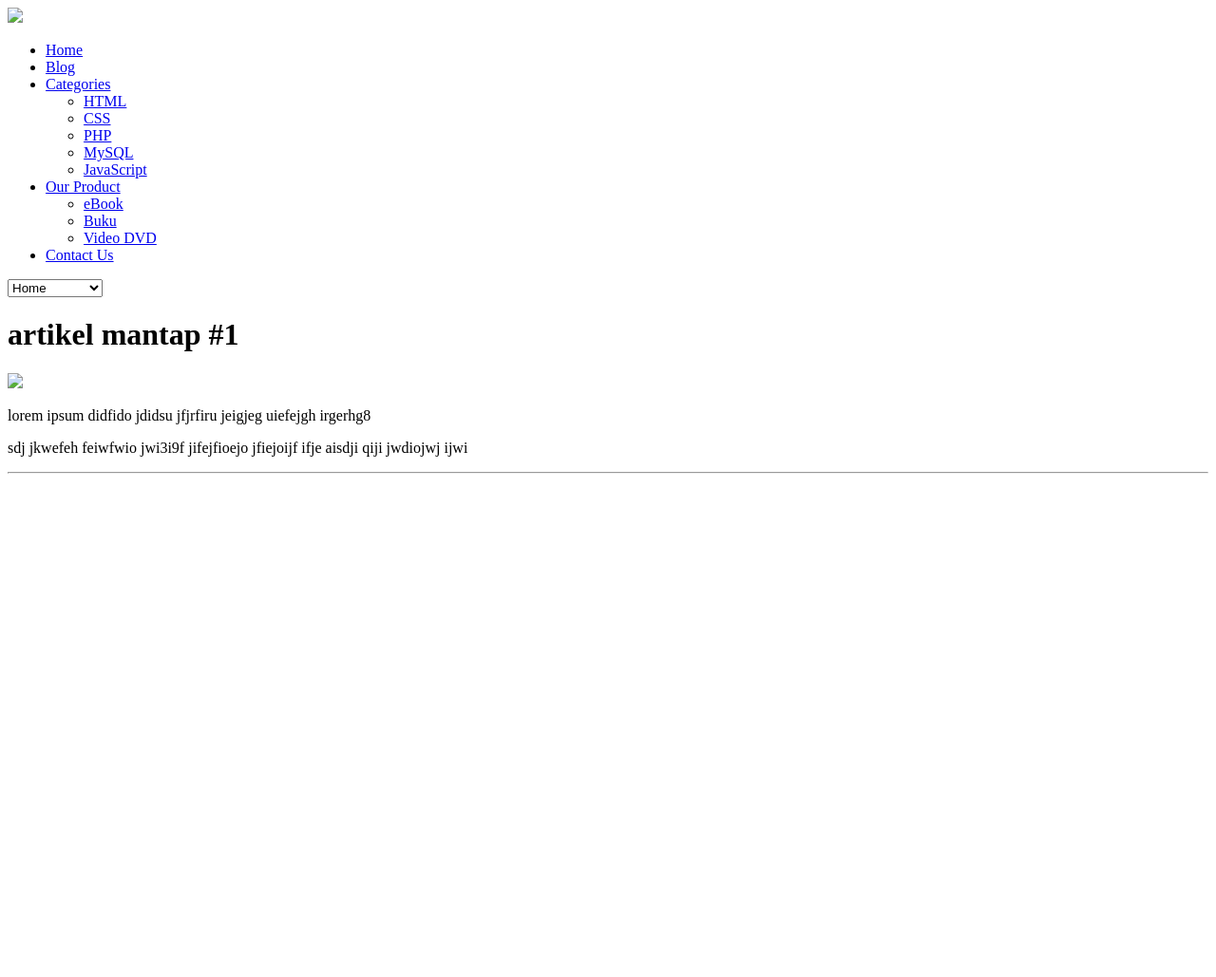
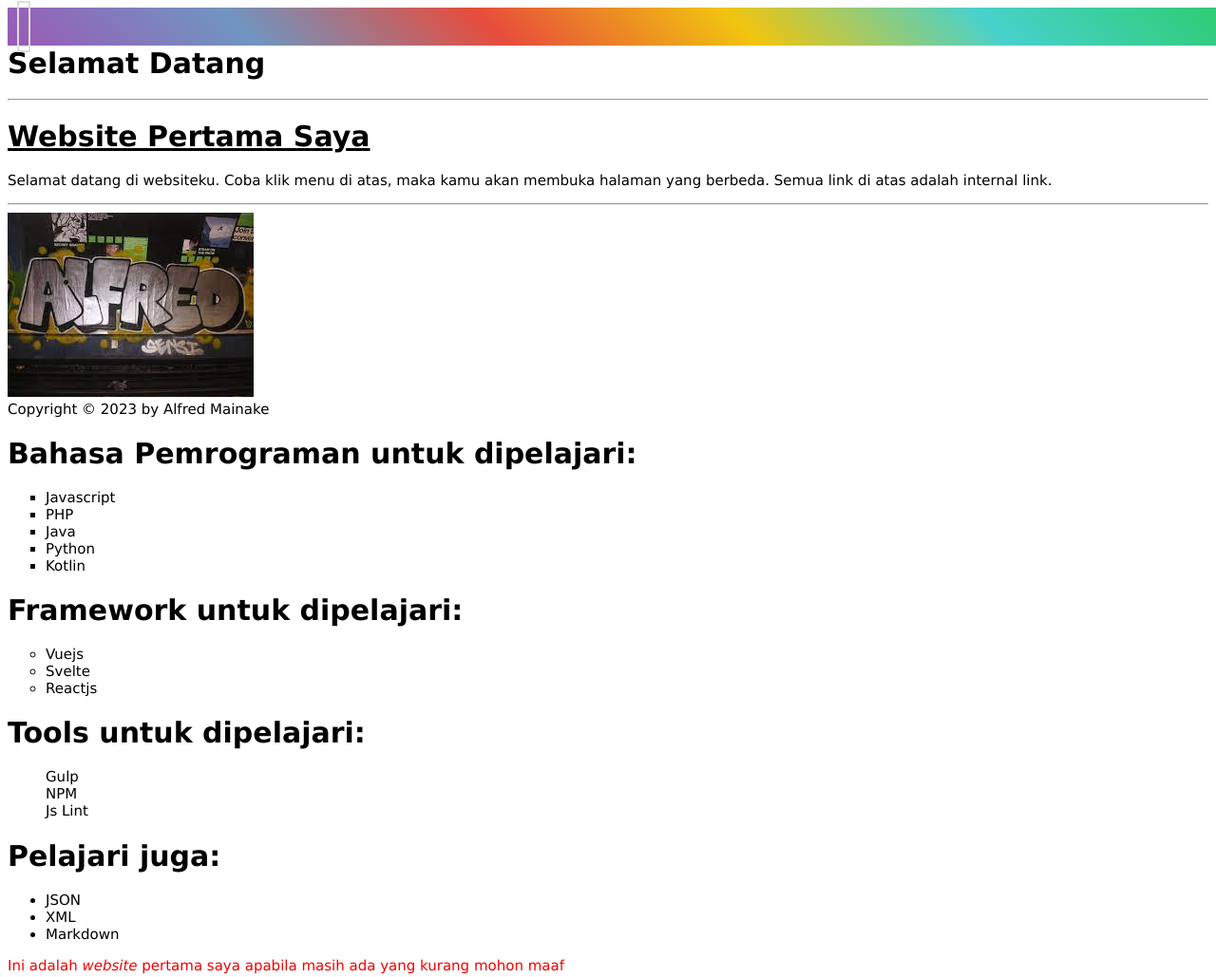
Before and after one commit to Alfred440/Html, a plain HTML site: page index.html in a window 1280 px wide. Shown: the whole page at 95% size. Before the commit the page ends 800 px from the top, so only its background shows below. Drawn offline with Linux system fonts and the light colour scheme.

Commit message:
Update index.html

```diff
--- a/index.html
+++ b/index.html
@@ -2,72 +2,85 @@
 <html>
     <head>
         <meta charset="utf-8">
-	<title>My website | The best, awesome website ever</title>
-	<meta name="viewport" content="width=device-width, initial-scale=1">
+        <title>Alfred Website</title>
+        <link rel="stylesheet" href="style.css">
+	<header>
+	  <input type="checkbox" id="tag-menu"/>
+	  <label class="fa fa-bars fa-2x menu-bar" for="tag-menu"></label>
+	  <a class="navbar-brand"></a>
+	  <div class="jw-drawer">
+    </head>
+    <body >
+        <nav>
+            <ul>
+              <li><a href="home.html"><i class="fa fa-dashboard"></i> home</a></li>
+              <li><a href="about.html"><i class="fa fa-address-card-o"></i> about</a></li>
+              <li><a rel="nofollow" href="gallery.html"><i class="fa fa-envelope-open"></i> gallery</a></li>
 
-</head>
-<body>
-<div class="container">
-	<div class="header">
-		<a href=iklan.html>
-			<img class="ads" src="image/ads_horizontal.png">
-		</a>
+              </ul>
+              </nav>
               </div>
-	<div class="nav">
-		<ul class="topmenu">
-			<li><a href="home.html">Home</a></li>
-			<li><a href="blog.html">Blog</a></li>
-			<li><a href="categories.html">Categories</a>
+              </header>
+      </header>
+      <main>
+        <section id="home">
 
-			<ul class="submenu">
-				<li><a href="html.html">HTML</a></li>
-				<li><a href="css.html">CSS</a></li>
-				<li><a href="php.html">PHP</a></li>
-				<li><a href="mysql.html">MySQL</a></li>
-				<li><a href="javascript.html">JavaScript</a></li>
+        </section>
+        <section id="about">
+
+        </section>
+        <section id="gallery">
+
+        </section>
+      </main>
+
+
+
+      <hr>
+      <hr>
+      <hr>
+        <h1>Selamat Datang</h1>
+        <hr>
+        <h1 style="text-decoration: underline;">Website Pertama Saya</h1>
+        <p>
+          Selamat datang di websiteku. Coba klik menu di atas,
+          maka kamu akan membuka halaman yang berbeda. Semua
+          link di atas adalah internal link.
+        </p>
+        <hr>
+        <a href="#"><img src="Alfred.jpg" /></a>
+        <div>Copyright &copy; 2023 by Alfred Mainake</div>
+        <h1>Bahasa Pemrograman untuk dipelajari:</h1>
+        <ul type="square">
+            <li>Javascript</li>
+            <li>PHP</li>
+            <li>Java</li>
+            <li>Python</li>
+            <li>Kotlin</li>
         </ul>
-			</li>
-			<li><a href="our_product.html">Our Product</a>
-			<ul class="submenu">
-				<li><a href="ebook.html">eBook</a></li>
-				<li><a href="buku.html">Buku</a></li>
-				<li><a href="video_dvd.html">Video DVD</a></li>
+        <h1>Framework untuk dipelajari:</h1>
+        <ul type="circle">
+            <li>Vuejs</li>
+            <li>Svelte</li>
+            <li>Reactjs</li>
         </ul>
-
-			</li>
-			<li><a href="contact_us.html">Contact Us</a></li>
+        <h1>Tools untuk dipelajari:</h1>
+        <ul type="none">
+            <li>Gulp</li>
+            <li>NPM</li>
+            <li>Js Lint</li>
+        </ul>
+        <h1>Pelajari juga:</h1>
+        <ul type="disc">
+            <li>JSON</li>
+            <li>XML</li>
+            <li>Markdown</li>
         </ul>
 
 
-		<select id="mainMenu">
-			<option value="home.html">Home</option>
-			<option value="blog.html">Blog</option>
-			<option value="categories.html">Categories</option>
-			<option value="html.html">+ HTML</option>
-			<option value="css.html">+ CSS</option>
-			<option value="php.html">+ PHP</option>
-			<option value="mysql.html">+ MySQL</option>
-			<option value="javascript.html">+ javaScript</option>
-			<option value="our_product.html">Our Product</option>
-			<option value="ebook.html">+ eBook</option>
-			<option value="buku.html">+ Buku</option>
-			<option value="video_dvd.html">+ Video DVD</option>
-			<option value="contact_us.html">Contact Us</option>
-		</select>
-		<br class="clear">
-	</div>
-	<div class="main">
-		<div class="article">
-			<h1>artikel mantap #1</h1>
-			<img src="image/gambar1.jpg">
-			<p>lorem ipsum didfido jdidsu jfjrfiru jeigjeg uiefejgh irgerhg8</p>
-			<p>sdj jkwefeh feiwfwio jwi3i9f jifejfioejo jfiejoijf ifje aisdji qiji jwdiojwj ijwi
-			</p>
-		</div>
-		<hr class="clear">
-		<div class="article"></div>
-	</div>
-</div>
+
+        <p style="color: rgb(243, 0, 0);" > Ini adalah <i> website </i> pertama saya apabila masih ada yang kurang mohon maaf </p>
+
 
     </body>
 </html>
```
Lines whose indentation alone changed are shown as unchanged.
